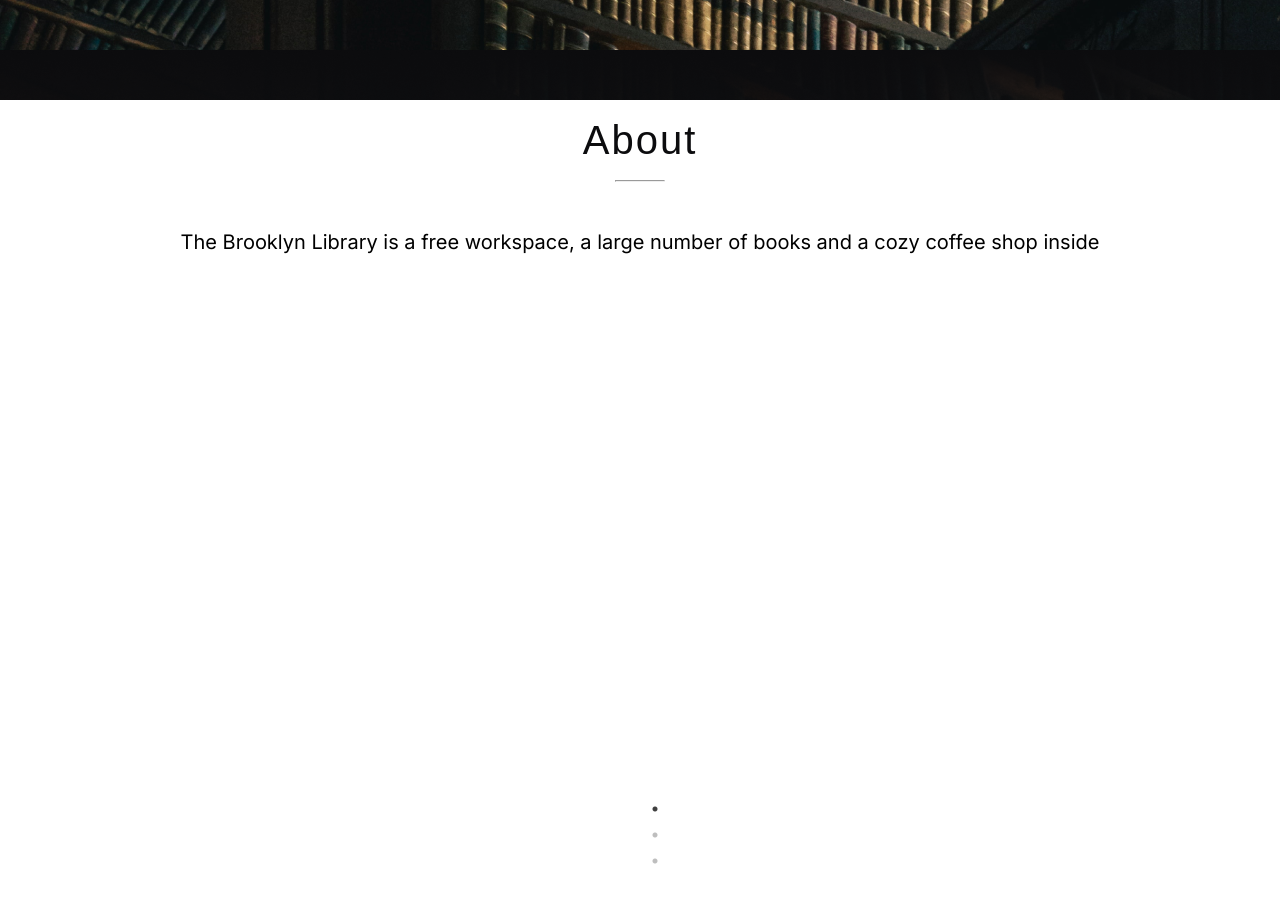
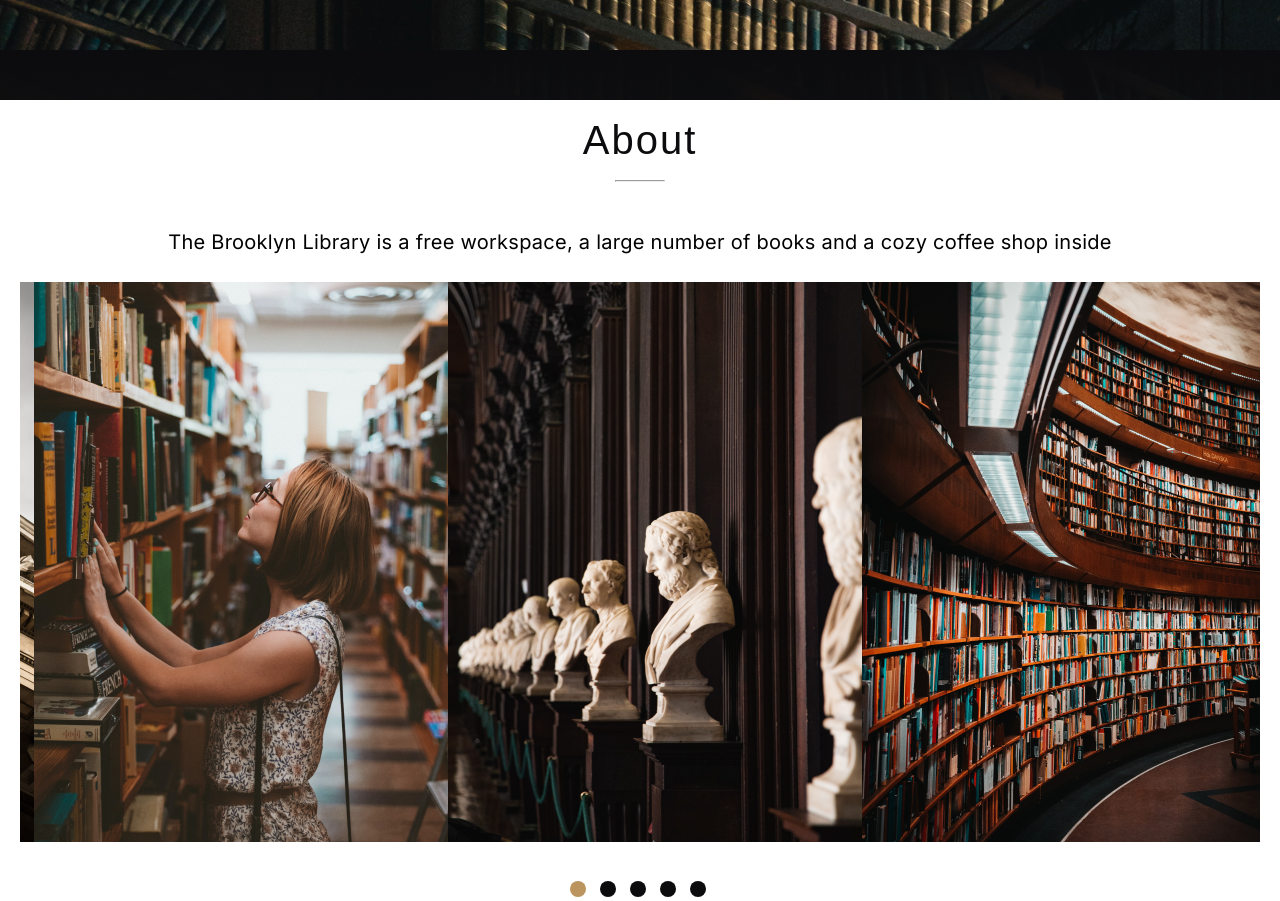
Before and after one commit to MiLee777/library, a React (Create React App) app: page / in a window 1280 px wide. Shown: the part 640-1541 px from the top of the page. Built offline with nearby package versions, Linux system fonts and the light colour scheme; a web font is replaced by a local one.

Commit message:
fix: fix style in slider

```diff
--- a/src/App.css
+++ b/src/App.css
@@ -116,15 +116,10 @@ li {
   padding: 20px 20px 40px;
 }
 
-.about__container,
 .title__container {
   display: flex;
   flex-direction: column;
   align-items: center;
-}
-
-.about__container {
-  row-gap: 40px;
 }
 
 .title__container {
@@ -148,7 +143,9 @@ li {
 }
 
 .about__slider {
-  display: grid;
+  margin-top: 40px;
+  display: flex;
+  flex-direction: column;
   row-gap: 20px;
 }
 
@@ -157,23 +154,49 @@ li {
   font-weight: 400;
   font-size: 20px;
   line-height: 200%;
+  letter-spacing: 0.013em;
   text-align: center;
   color: var(--text-black);
 }
 
-.slider__container {
+.slider__img {
+  margin: 0 14px;
+}
+
+.slick-prev, .slick-next {
+  display: none;
+}
+
+.slick-dots {
+  transform: translateY(30px);
   display: flex;
   justify-content: center;
+  gap: 10px;
 }
 
-.dot {
-  border-radius: 50px;
+.slick-dots li button:before {
+  display: none;
+}
+
+.slick-dots li {
+  margin: 0;
+}
+
+.about__slider .slick-dots li button {
   width: 16px;
   height: 16px;
-  background: var(--background-dark);
-  cursor: pointer;
+  border-radius: 50%;
+  background-color: var(--background-dark);
 }
 
-.dot_active {
-  background: var(--text-gold);
+.slick-dots li button {
+  border: none;
+  cursor: pointer;
+  padding: 0;
+  outline: none;
+  transition: background-color 0.3s ease, transform 0.3s ease;
 }
+
+.slick-dots li.slick-active button {
+  background-color: var(--text-gold);
+}
--- a/src/Components/Main/About.js
+++ b/src/Components/Main/About.js
@@ -1,4 +1,3 @@
-import React from "react";
 import Slider from "react-slick";
 import "slick-carousel/slick/slick.css";
 import "slick-carousel/slick/slick-theme.css";
@@ -36,8 +35,10 @@ export const About = () => {
     infinite: true,
     speed: 500,
     slidesToShow: 3,
-    slidesToScroll: 2
+    slidesToScroll: 1,
+    arrows: false,
   };
+
 
   return (
     <section className="section">
```
